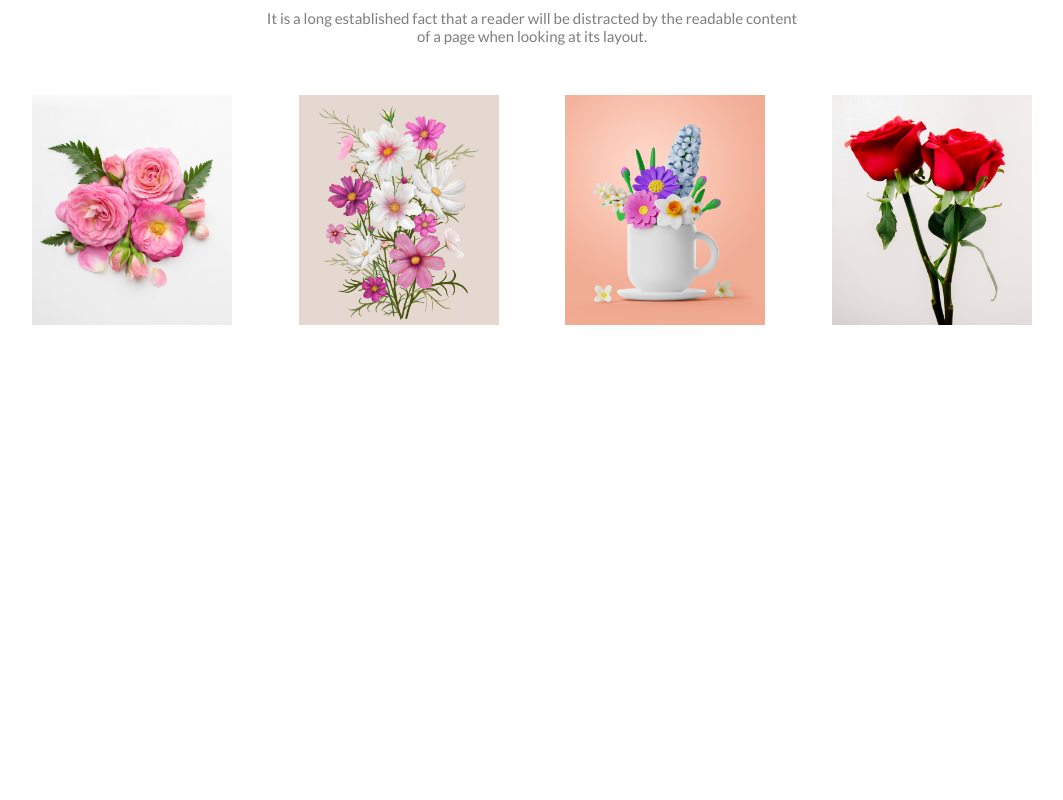
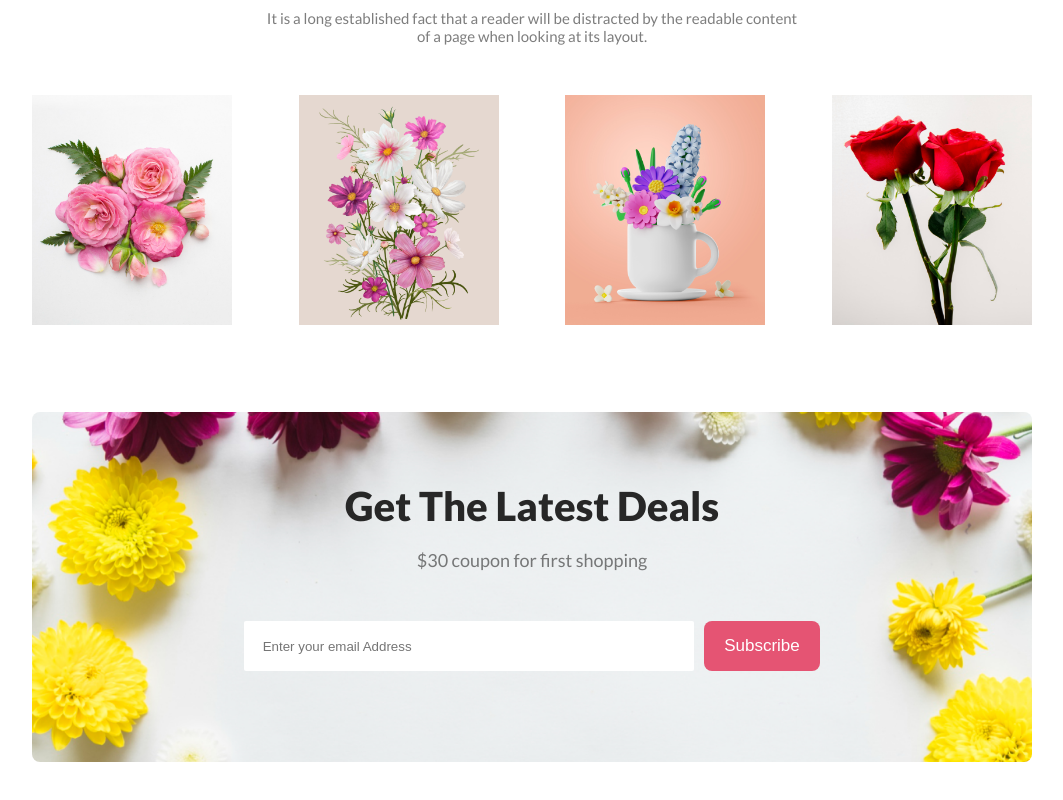
Before and after one commit to HasnahinAhmed/module1-assignment, a plain HTML site: page index.html in a window 1280 px wide. Shown: the part 2488-3288 px from the top of the page, without its empty margins (168-1231 px from the left). Before the commit the page ends 2916 px from the top, so only its background shows below. Drawn offline with Linux system fonts and the light colour scheme.

Commit message:
subscribe section added

```diff
--- a/index.html
+++ b/index.html
@@ -122,6 +122,22 @@
             </div>
 
         </section>
+
+        <section class="section5">
+           <div class="sec5-content">
+
+                 <h3 class="sec5-heading">Get The Latest Deals</h3> <br>
+
+                    <p class="sec5-pra">$30 coupon for first shopping</p>
+                   <div class="sec5-con">
+                        <input type="email" name="" id="" placeholder="     Enter your email Address">
+                        <button class="banner-btn">Subscribe</button>
+                    </div>
+
+
+
+             </div>
+        </section>
     </main>
     <footer>
 
--- a/style.css
+++ b/style.css
@@ -315,3 +315,60 @@ body {
       width: 200px;
       height: 230px;
    }
+
+   .section5 {
+      width: 1000px;
+      height: 350px;
+      background-image: url("Flower Asset/Rectangle\ 9.png");
+      background-size: cover;
+      background-position: center;
+      background-repeat: no-repeat;
+      border-radius: 8px;
+      margin: 20px 90px 50px 200px;
+   }
+
+   .sec5-content {
+
+      display: flex;
+      justify-content: center;
+      flex-direction: column;
+      align-items: center;
+      text-align: center;
+
+   }
+
+   .sec5-con {
+      display: flex;
+   }
+
+   .sec5-con input {
+      margin-right: 10px;
+      width: 450px;
+      height: 50px;
+      border-radius: 2px;
+      background: #fff;
+      border: none;
+   }
+
+   .sec5-heading {
+      color: #272727;
+      font-size: 40px;
+      font-weight: 800;
+      margin-top: 70px;
+
+   }
+
+   .sec5-pra {
+      color: rgba(39, 39, 39, 0.60);
+      font-size: 18px;
+      font-weight: 400;
+      text-align: center;
+      margin-bottom: 50px;
+
+   }
+
+   .sec5-img {
+      width: 1400px;
+      height: 550px;
+
+   }
```
